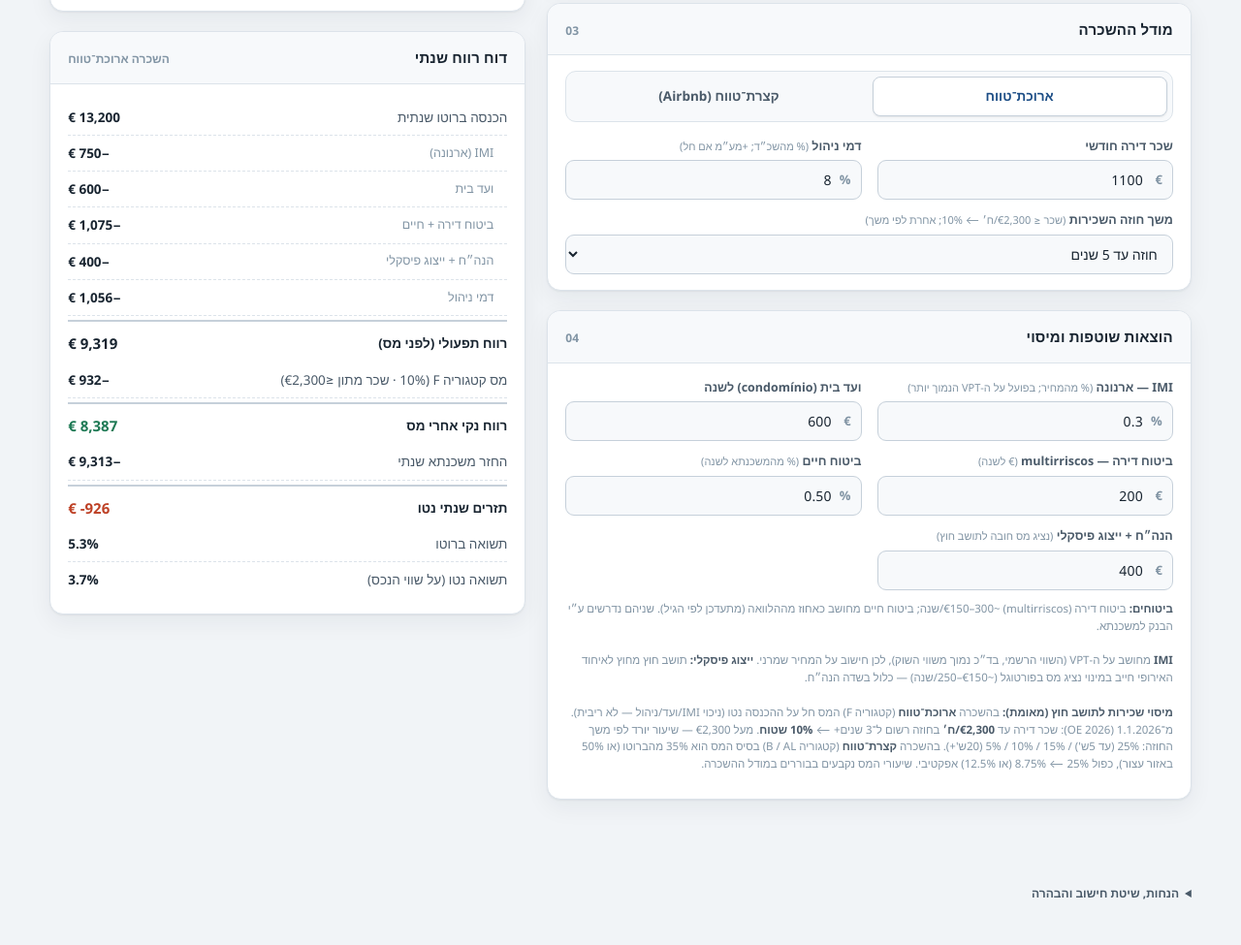
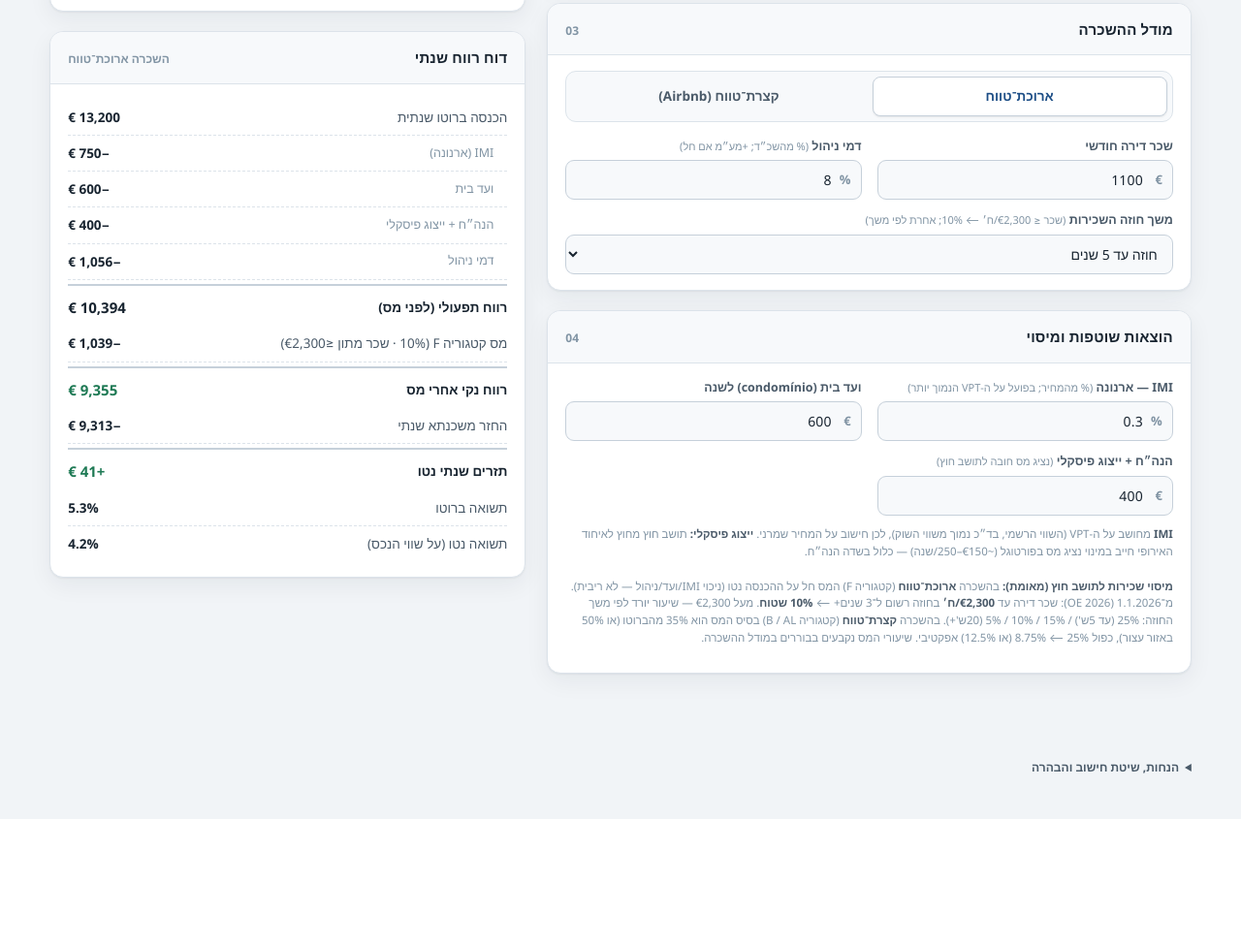
Before and after one commit to omer709/portugal-property-calculator, a plain HTML site: page index.html in a window 1280 px wide. Shown: the part 1433-2408 px from the top of the page at 97% size. After the commit the page ends 2278 px from the top, so only its background shows below. Drawn offline with Linux system fonts and the light colour scheme.

Commit message:
הסרת הביטוחים שוב (החזרה הזמנית הסתיימה) — חזרה לגרסה הנקייה
Co-Authored-By: Claude Opus 4.8 <noreply@anthropic.com>

```diff
--- a/index.html
+++ b/index.html
@@ -226,7 +226,7 @@
               </select>
             </div>
             <div class="field">
-              <label for="age">גיל הקונה <span class="hint">(קובע תקופת משכנתא, IMT Jovem וביטוח חיים)</span></label>
+              <label for="age">גיל הקונה <span class="hint">(קובע תקופת משכנתא ו-IMT Jovem)</span></label>
               <input class="num" type="number" id="age" value="45" min="18" max="90" step="1">
             </div>
             <div class="field">
@@ -431,22 +431,12 @@
                 <input class="num" type="number" id="condo" value="600" min="0" step="50"></div>
             </div>
             <div class="field">
-              <label for="insHome">ביטוח דירה — multirriscos <span class="hint">(€ לשנה)</span></label>
-              <div class="in-wrap has-unit"><span class="unit">€</span>
-                <input class="num" type="number" id="insHome" value="200" min="0" step="25"></div>
-            </div>
-            <div class="field">
-              <label for="insLife">ביטוח חיים <span class="hint">(% מהמשכנתא לשנה)</span></label>
-              <div class="in-wrap has-unit"><span class="unit">%</span>
-                <input class="num" type="number" id="insLife" value="0.35" min="0" max="2" step="0.05"></div>
-            </div>
-            <div class="field">
               <label for="acc">הנה״ח + ייצוג פיסקלי <span class="hint">(נציג מס חובה לתושב חוץ)</span></label>
               <div class="in-wrap has-unit"><span class="unit">€</span>
                 <input class="num" type="number" id="acc" value="400" min="0" step="50"></div>
             </div>
           </div>
-          <p class="note"><b>ביטוחים:</b> ביטוח דירה (multirriscos) ~€150–300/שנה; ביטוח חיים מחושב כאחוז מההלוואה (מתעדכן לפי הגיל). שניהם נדרשים ע״י הבנק למשכנתא.<br><br><b>IMI</b> מחושב על ה-VPT (השווי הרשמי, בד״כ נמוך משווי השוק), לכן חישוב על המחיר שמרני. <b>ייצוג פיסקלי:</b> תושב חוץ מחוץ לאיחוד האירופי חייב במינוי נציג מס בפורטוגל (~€150–250/שנה) — כלול בשדה הנה״ח.<br><br><b>מיסוי שכירות לתושב חוץ (מאומת):</b> בהשכרה <b>ארוכת־טווח</b> (קטגוריה F) המס חל על ההכנסה נטו (ניכוי IMI/ועד/ניהול — לא ריבית). מ־1.1.2026 (OE 2026): שכר דירה עד <b>€2,300/ח׳</b> בחוזה רשום ל־3 שנים+ ⟵ <b>10% שטוח</b>. מעל €2,300 — שיעור יורד לפי משך החוזה: 25% (עד 5ש') / 15% / 10% / 5% (20ש'+). בהשכרה <b>קצרת־טווח</b> (קטגוריה B / AL) בסיס המס הוא 35% מהברוטו (או 50% באזור עצור), כפול 25% ⟵ 8.75% (או 12.5%) אפקטיבי. שיעורי המס נקבעים בבוררים במודל ההשכרה.</p>
+          <p class="note"><b>IMI</b> מחושב על ה-VPT (השווי הרשמי, בד״כ נמוך משווי השוק), לכן חישוב על המחיר שמרני. <b>ייצוג פיסקלי:</b> תושב חוץ מחוץ לאיחוד האירופי חייב במינוי נציג מס בפורטוגל (~€150–250/שנה) — כלול בשדה הנה״ח.<br><br><b>מיסוי שכירות לתושב חוץ (מאומת):</b> בהשכרה <b>ארוכת־טווח</b> (קטגוריה F) המס חל על ההכנסה נטו (ניכוי IMI/ועד/ניהול — לא ריבית). מ־1.1.2026 (OE 2026): שכר דירה עד <b>€2,300/ח׳</b> בחוזה רשום ל־3 שנים+ ⟵ <b>10% שטוח</b>. מעל €2,300 — שיעור יורד לפי משך החוזה: 25% (עד 5ש') / 15% / 10% / 5% (20ש'+). בהשכרה <b>קצרת־טווח</b> (קטגוריה B / AL) בסיס המס הוא 35% מהברוטו (או 50% באזור עצור), כפול 25% ⟵ 8.75% (או 12.5%) אפקטיבי. שיעורי המס נקבעים בבוררים במודל ההשכרה.</p>
         </div>
       </section>
     </div>
@@ -668,8 +658,6 @@
 
     // ---- income model ----
     var imiCost=price*(v('imi')/100);
-    var insHome=v('insHome'), insLife=loan*(v('insLife')/100);
-    var ins=insHome+insLife;
     var condo=v('condo'), acc=v('acc');
     var gross, opex, taxableBase, tax, opBreak=[], modelName;
 
@@ -677,7 +665,7 @@
       modelName='ארוך';
       gross=v('rentM')*12;
       var mgmtLT=gross*(v('mgmtLong')/100);        // management fee (as quoted; add VAT via the % if applicable)
-      opex=imiCost+condo+ins+acc+mgmtLT;
+      opex=imiCost+condo+acc+mgmtLT;
       var noiPre=gross-opex;
       // Category F rate: moderate-rent contracts (≤ €2,300/mo, 3+ yr) pay 10% (OE 2026); else duration-based
       var durRate=v('leaseRate');
@@ -690,7 +678,6 @@
         {l:'הכנסה ברוטו שנתית',v:eur.format(gross)},
         {l:'IMI (ארנונה)',v:'−'+eur.format(imiCost),sub:true},
         {l:'ועד בית',v:'−'+eur.format(condo),sub:true},
-        {l:'ביטוח דירה + חיים',v:'−'+eur.format(ins),sub:true},
         {l:'הנה״ח + ייצוג פיסקלי',v:'−'+eur.format(acc),sub:true},
         {l:'דמי ניהול',v:'−'+eur.format(mgmtLT),sub:true},
         {l:'רווח תפעולי (לפני מס)',v:eur.format(noiPre),total:true},
@@ -709,7 +696,7 @@
       var mgmtBase=Math.max(0, gross-platform-clean-cardFee);
       var mgmt=mgmtBase*(v('mgmt')/100)*(1+v('vat')/100);
       var util=v('stUtil');
-      opex=imiCost+condo+ins+acc+platform+clean+cardFee+mgmt+util;
+      opex=imiCost+condo+acc+platform+clean+cardFee+mgmt+util;
       var noiPreS=gross-opex;
       var coeff=parseFloat($('alZone').value);   // AL coefficient (0.35 / 0.50 containment)
       var irs=v('stIrs')/100;                     // non-resident category B rate
@@ -725,7 +712,6 @@
         {l:'חשמל/מים/אינטרנט',v:'−'+eur.format(util),sub:true},
         {l:'IMI',v:'−'+eur.format(imiCost),sub:true},
         {l:'ועד בית',v:'−'+eur.format(condo),sub:true},
-        {l:'ביטוח דירה + חיים',v:'−'+eur.format(ins),sub:true},
         {l:'הנה״ח + ייצוג פיסקלי',v:'−'+eur.format(acc),sub:true},
         {l:'רווח תפעולי (לפני מס)',v:eur.format(noiPreS),total:true},
         {l:'מס AL ('+pct(coeff)+'×'+pct(irs)+' = '+pct(coeff*irs)+' אפקטיבי)',v:'−'+eur.format(tax)}
@@ -829,17 +815,6 @@
   var rateTouched=false;
   $('rate').addEventListener('input',function(){rateTouched=true;});
 
-  // age -> suggested life-insurance rate (unless user edited it manually)
-  var lifeTouched=false;
-  $('insLife').addEventListener('input',function(){lifeTouched=true;});
-  function syncLife(){
-    if(lifeTouched) return;
-    var age=v('age');
-    var r=Math.max(0.15,Math.min(1.2,0.20+Math.max(0,age-30)*0.02));
-    $('insLife').value=r.toFixed(2);
-  }
-  $('age').addEventListener('input',function(){ syncLife(); calc(); });
-
   // Shir deal type quick-sets the package % (existing 2% / pre-sale 4%); % stays editable
   $('shirDealType').addEventListener('change',function(){ $('shirPkgPct').value=$('shirDealType').value; calc(); });
 
@@ -856,7 +831,6 @@
     root.setAttribute('data-theme',cur==='dark'?'light':'dark');
   });
 
-  syncLife();
   calc();
 })();
 </script>
```
